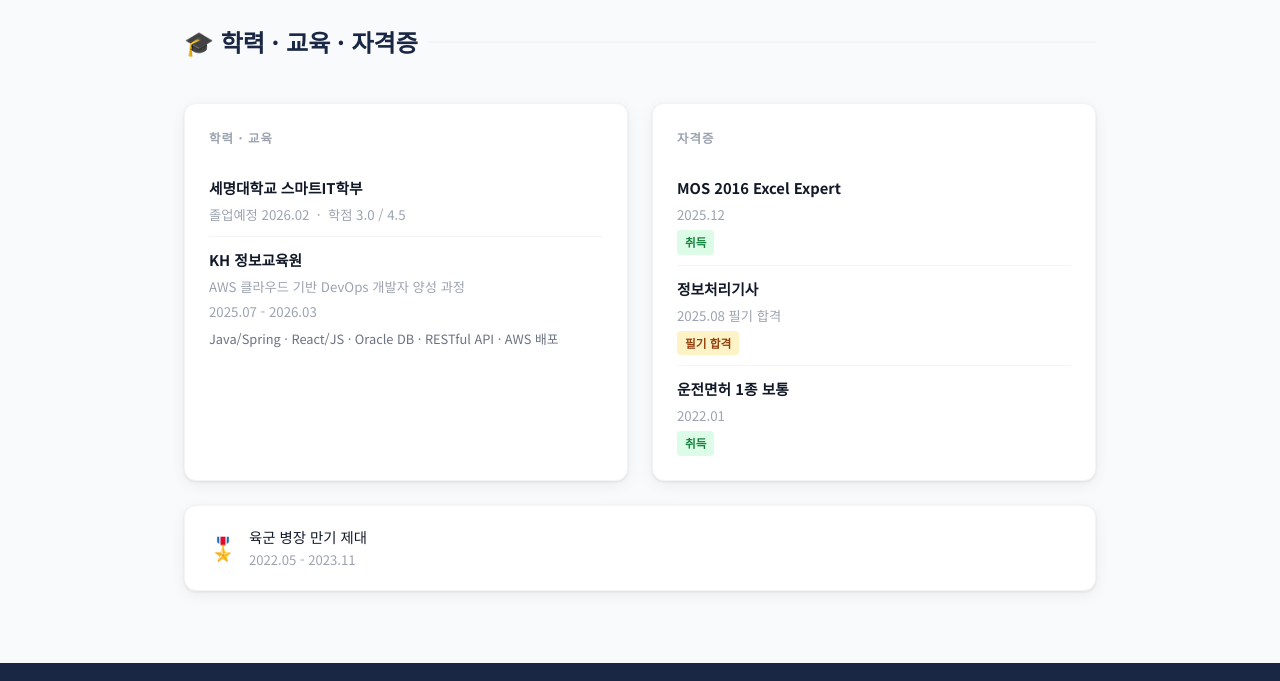
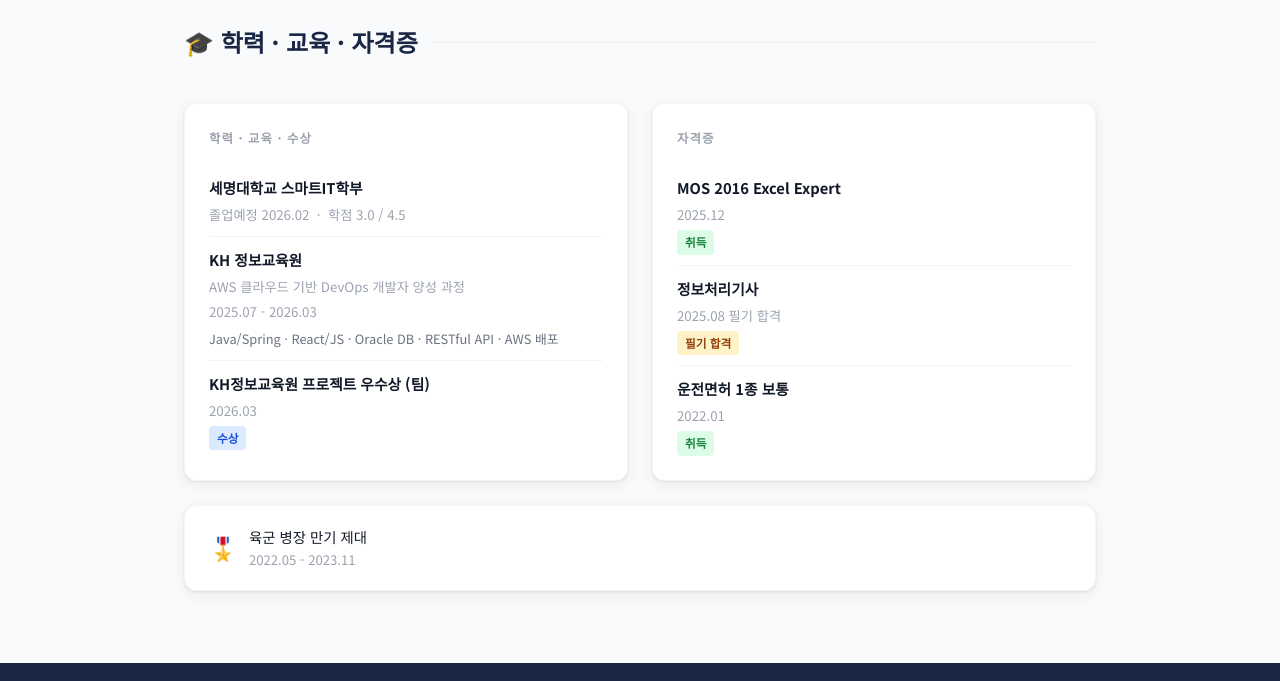
Before and after one commit to xxh3898/Portfolio, a plain HTML site: page index.html in a window 1280 px wide. Shown: the part 6159-6840 px from the top of the page. Drawn offline with Linux system fonts and the light colour scheme.

Commit message:
feat: 포트폴리오 학력/교육 섹션에 수상 내역 추가

```diff
--- a/index.html
+++ b/index.html
@@ -1189,7 +1189,7 @@
 
                 <!-- 학력 / 교육 -->
                 <div class="edu-block">
-                    <div class="edu-block-title">학력 · 교육</div>
+                    <div class="edu-block-title">학력 · 교육 · 수상</div>
                     <div class="edu-item">
                         <div class="edu-item-name">세명대학교 스마트IT학부</div>
                         <div class="edu-item-sub">졸업예정 2026.02 &nbsp;·&nbsp; 학점 3.0 / 4.5</div>
@@ -1201,6 +1201,11 @@
                         <div class="edu-item-sub" style="margin-top:4px;font-size:.8rem;color:#6b7280;">
                             Java/Spring · React/JS · Oracle DB · RESTful API · AWS 배포
                         </div>
+                    </div>
+                    <div class="edu-item">
+                        <div class="edu-item-name">KH정보교육원 프로젝트 우수상 (팀)</div>
+                        <div class="edu-item-sub">2026.03</div>
+                        <span class="cert-badge" style="background:#dbeafe;color:#1d4ed8;">수상</span>
                     </div>
                 </div>
 
```
Also changed, not shown: assets/images/우수상.jpeg (added), 1 other file.
